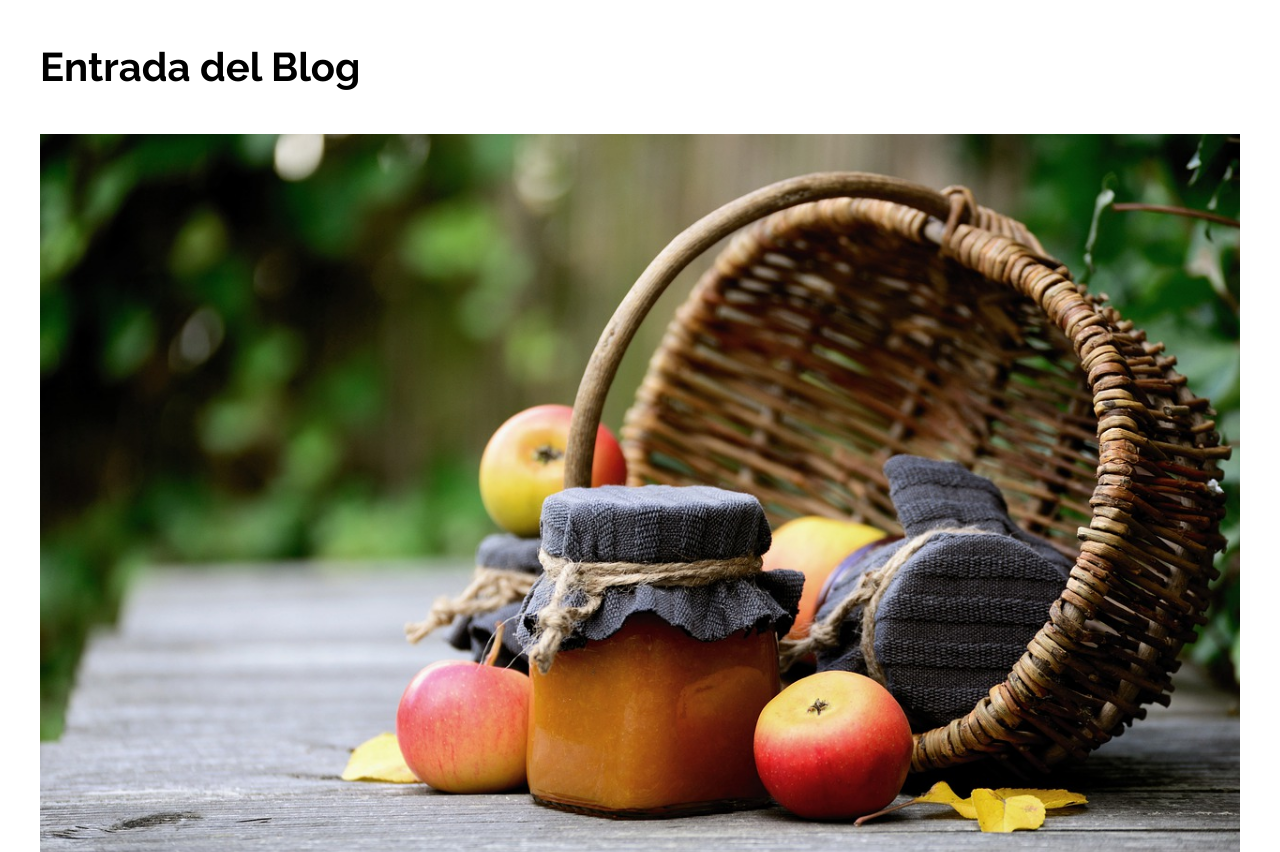
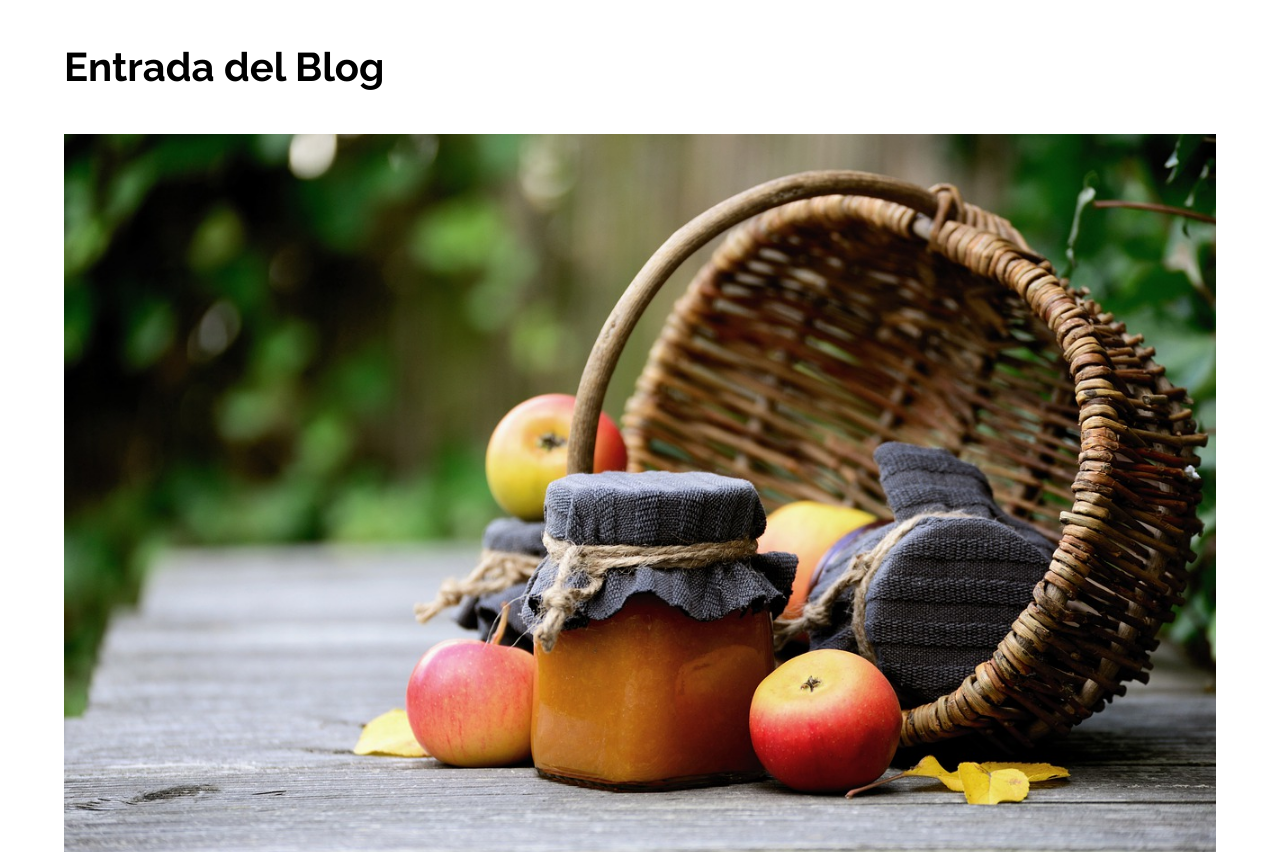
Before and after one commit to PabloGuinazu/BieneRaicez, a plain HTML site: page Patrones de Disenio/13-mostly_fluid/index.html in a window 1280 px wide. Shown: the top 852 px of the page. Drawn offline with nearby package versions, Linux system fonts and the light colour scheme.

Commit message:
P.Diseño 13 y 14 mostly_fluid tiny_tweaks

```diff
--- a/Patrones de Disenio/13-mostly_fluid/css/styles.css
+++ b/Patrones de Disenio/13-mostly_fluid/css/styles.css
@@ -31,12 +31,6 @@ p {
     font-size: 2rem;
 }
 
-.contenedor {
-    max-width: 1200px;
-    width: 95%;
-    margin: 0 auto;
-}
-
 .entrada-blog a {
     display: inline-block;
     background-color: #2196F3;
@@ -46,3 +40,21 @@ p {
     font-weight: bold;
     text-transform: uppercase;
 }
+
+.contenedor {
+    max-width: 1200px;
+    width: 95%;
+    margin: 0 auto;
+}
+
+@media (min-width:600px) {
+    .contenedor {
+        width: 80%;
+    }
+}
+
+@media (min-width:768px) {
+    .contenedor {
+        width: 90%;
+    }
+}
--- a/Patrones de Disenio/14-tiny_tweaks/css/styles.css
+++ b/Patrones de Disenio/14-tiny_tweaks/css/styles.css
@@ -23,6 +23,13 @@ h1 {
     font-size: 4rem;
 }
 
+@media (min-width:992px) {
+    h1 {
+        font-size: 6rem;
+        text-align: center;
+    }
+}
+
 h2 {
     font-size: 3.2rem;
 }
```
